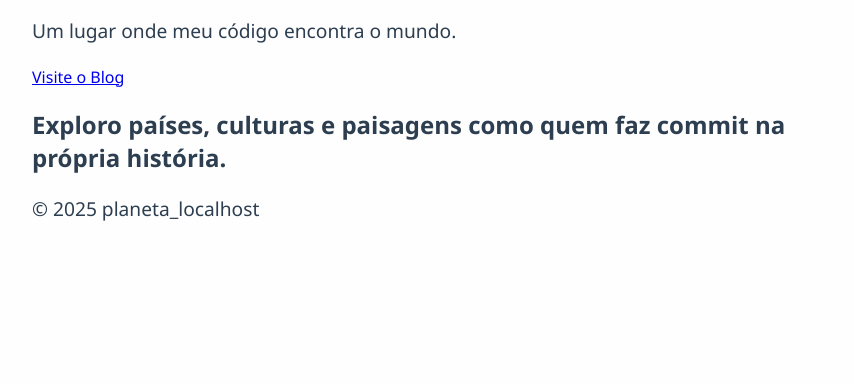
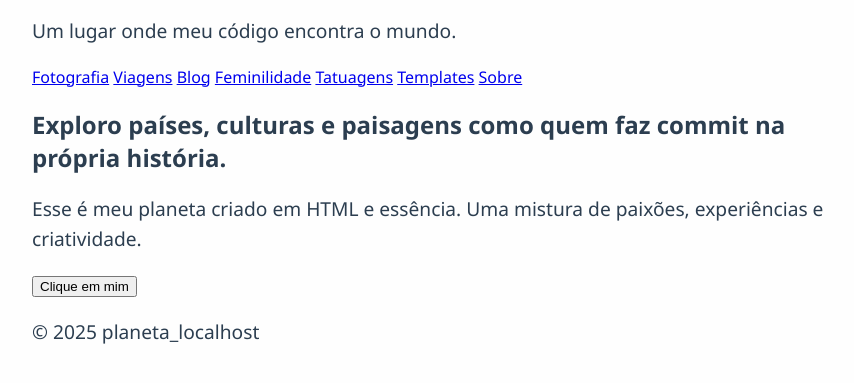
Before and after one commit to Vitriacorrea/planeta_localhost, a plain HTML site: page html/index.html in a window 1280 px wide. Shown: the part 117-500 px from the top of the page, without its empty margins (208-1062 px from the left). Drawn offline with Linux system fonts and the light colour scheme; files that its build step writes are made by us from their sources.

Commit message:
Atualizando páginas HTML e interações

```diff
--- a/html/index.html
+++ b/html/index.html
@@ -4,26 +4,43 @@
   <meta charset="UTF-8" />
   <meta name="viewport" content="width=device-width, initial-scale=1.0" />
   <title>planeta_localhost</title>
-  <link rel="stylesheet" href="../css/style.css" />
+  <link rel="stylesheet" href="css/style.css" />
+  <script>
+    // Função JavaScript para mostrar a mensagem após o clique
+    function mostrarMensagem() {
+      document.getElementById("message").style.display = "block"; // Torna a mensagem visível
+    }
+  </script>
 </head>
 <body>
   <header>
     <h1>🌍 planeta_localhost</h1>
     <p>Um lugar onde meu código encontra o mundo.</p>
     <nav>
-      <!-- Aqui fica o link para o blog -->
-      <a href="blog.html">Visite o Blog</a>
+      <a href="html/fotografia.html">Fotografia</a>
+      <a href="html/viagens.html">Viagens</a>
+      <a href="html/blog.html">Blog</a>
+      <a href="html/feminilidade.html">Feminilidade</a> <!-- Alterei aqui para "Feminilidade" -->
+      <a href="html/tatuagens.html">Tatuagens</a>
+      <a href="html/templates.html">Templates</a>
+      <a href="html/sobre.html">Sobre</a>
     </nav>
   </header>
 
-  <section>
+  <main>
     <h2>Exploro países, culturas e paisagens como quem faz commit na própria história.</h2>
-  </section>
+    <section>
+      <p>Esse é meu planeta criado em HTML e essência. Uma mistura de paixões, experiências e criatividade.</p>
+    </section>
+
+    <!-- Aqui está o botão de interação -->
+    <button id="myButton" onclick="mostrarMensagem()">Clique em mim</button>
+    <!-- A mensagem, inicialmente oculta -->
+    <p id="message" style="display:none;">Mensagem exibida após o clique!</p>
+  </main>
 
   <footer>
     <p>&copy; 2025 planeta_localhost</p>
   </footer>
-
-  <script src="../js/script.js"></script>
 </body>
 </html>
```
Also changed, not shown: html/feminilidade.html (added), html/fotografia.html (added), html/sobre.html (added), html/tatuagens.html (added), html/templates.html (added), html/viagens.html (added).
